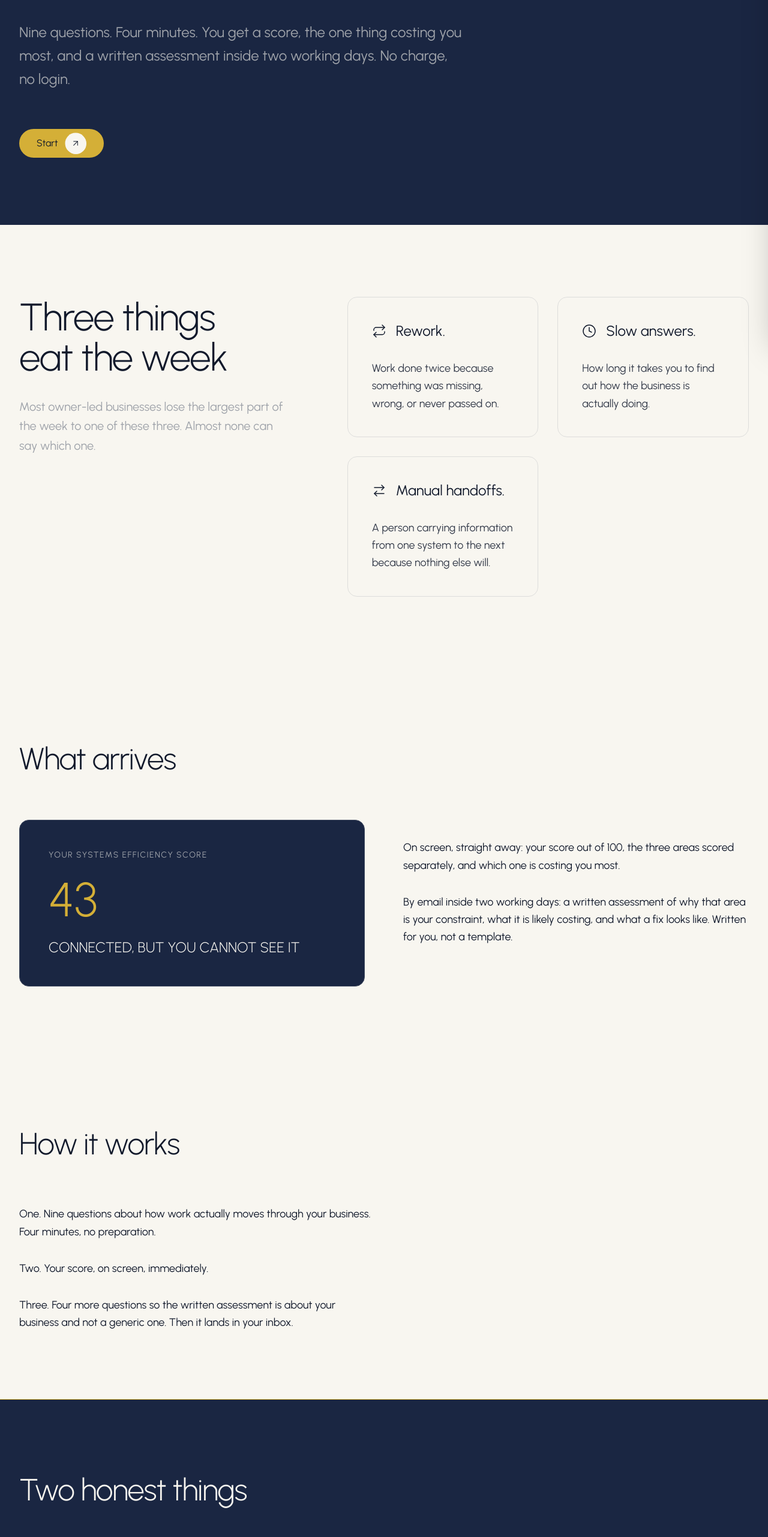
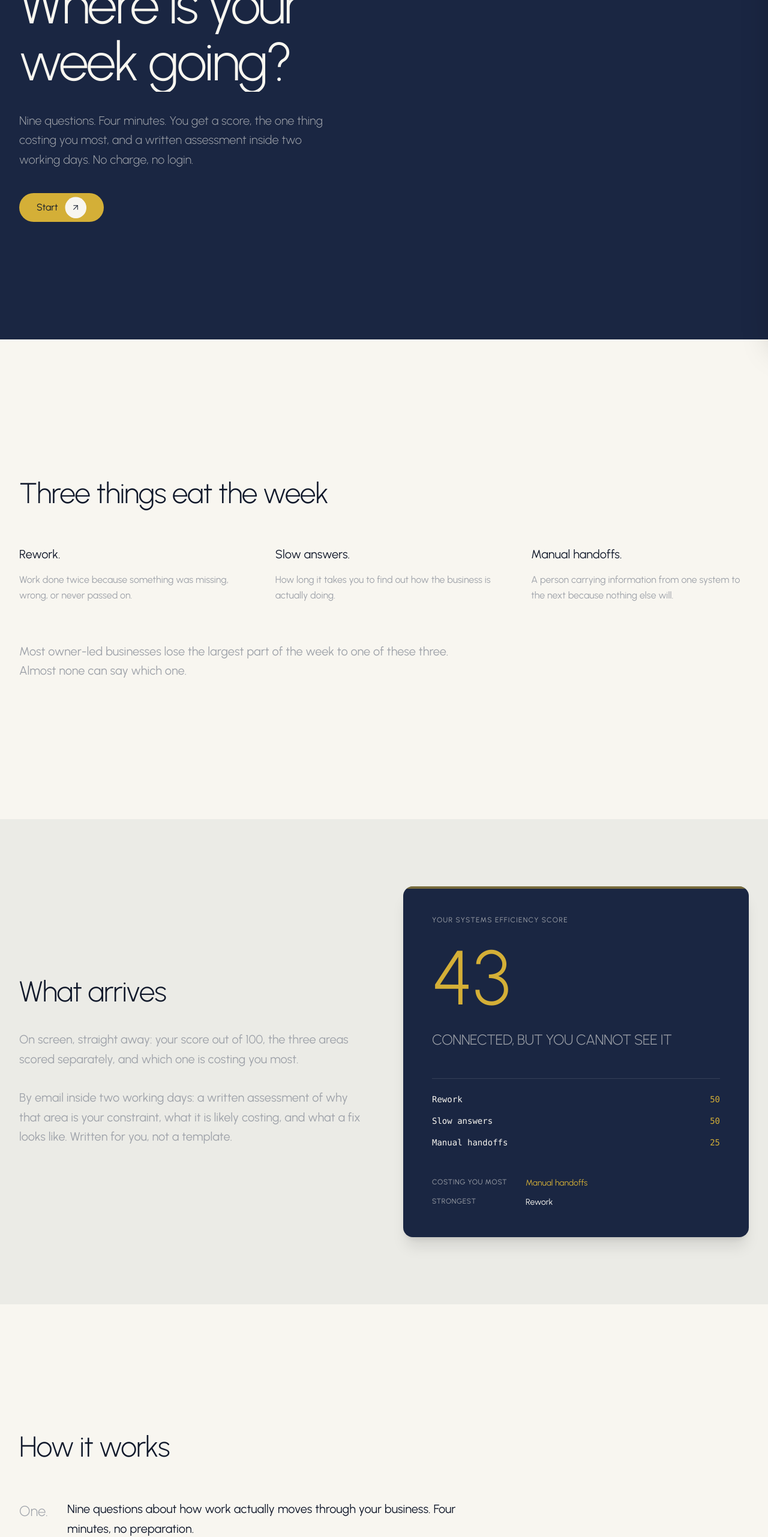
Before and after one commit to ashok-1986/alchemetryx-main, a Next.js app: page /week in a window 1280 px wide. Shown: the part 234-2797 px from the top of the page at 60% size. Built offline with nearby package versions, Linux system fonts and the light colour scheme.

Commit message:
feat: implement /week marketing page and tally embed shell

```diff
--- a/app/week/page.tsx
+++ b/app/week/page.tsx
@@ -1,199 +1,233 @@
 import type { Metadata } from "next";
+import { SectionFullBleed } from "@/components/sections/section-full-bleed";
+import { SplitLines } from "@/components/motion/split-lines";
+import { Reveal } from "@/components/motion/reveal";
 import { CircleExpandButton } from "@/components/ui/circle-expand-button";
-import { FeatureVelocity } from "@/components/ui/feature-velocity";
-import { Repeat, Clock, ArrowRightLeft } from "lucide-react";
-import { SectionFullBleed } from "@/components/sections/section-full-bleed";
+import { TallyEmbed } from "@/components/forms/tally-embed";
+
 export const metadata: Metadata = {
-  title: { absolute: "Where's your week going? — Alchemetryx" },
-  description:
-    "Nine questions, four minutes. Find out which of three things is costing your business the most time, and what to do about it.",
+  title: "Where's your week going? — Alchemetryx",
+  description: "Nine questions, four minutes. Find out which of three things is costing your business the most time, and what to do about it.",
   openGraph: {
     title: "Where's your week going? — Alchemetryx",
-    description:
-      "Nine questions, four minutes. Find out which of three things is costing your business the most time, and what to do about it.",
-    images: [{ url: "/og/week.png", width: 1200, height: 630 }],
-  },
-  twitter: {
-    card: "summary_large_image",
-    title: "Where's your week going? — Alchemetryx",
-    description:
-      "Nine questions, four minutes. Find out which of three things is costing your business the most time, and what to do about it.",
-    images: ["/og/week.png"],
-  },
+    description: "Nine questions, four minutes. Find out which of three things is costing your business the most time, and what to do about it.",
+    url: "https://alchemetryx.com/week",
+  }
 };
 
-export default function WeekMarketingPage() {
-  const jsonLd = {
-    "@context": "https://schema.org",
-    "@type": "Service",
-    name: "Systems Efficiency Diagnostic",
-    provider: {
-      "@type": "Organization",
-      name: "Alchemetryx",
-      url: "https://alchemetryx.com",
-    },
-    description:
-      "A free, nine-question diagnostic to identify friction in your business routines.",
-  };
-
-  const tallyUrl = "https://tally.so/r/jajPEJ";
-
+export default function WeekPage() {
   return (
     <>
-      <script
-        type="application/ld+json"
-        dangerouslySetInnerHTML={{ __html: JSON.stringify(jsonLd) }}
+      {/* Section 1: Hero (Sapphire) */}
+      <SectionFullBleed tone="dark" className="pt-40 pb-24 md:pt-56 md:pb-32">
+        <div className="max-w-4xl">
+          <SplitLines
+            lines={["Where is your", "week going?"]}
+            className="text-[clamp(3rem,7vw,6rem)] font-light leading-[1.02] tracking-[-0.04em] text-[var(--color-pearl)]"
           />
-      <main className="w-full">
-        {/* SECTION 1: HERO (Sapphire) */}
-        <SectionFullBleed tone="dark" fullHeight={false} className="pt-40 pb-32 md:pt-56 md:pb-48">
-          <div className="flex flex-col items-start gap-12 md:gap-16">
-            <h1 className="font-urbanist font-light text-[clamp(3.5rem,8vw,7rem)] leading-[0.9] tracking-[-0.04em] max-w-[20ch]">
-              Where is your week going?
-            </h1>
 
-            <p className="text-lg md:text-2xl font-normal leading-relaxed text-[var(--color-slate)] max-w-[55ch]">
-              Nine questions. Four minutes. You get a score, the one thing
-              costing you most, and a written assessment inside two working
-              days. No charge, no login.
+          <Reveal delay={0.3}>
+            <p className="mt-8 text-lg md:text-xl font-light text-[var(--color-slate)] max-w-[520px] leading-relaxed">
+              Nine questions. Four minutes. You get a score, the one thing costing you most, and a written assessment inside two working days. No charge, no login.
             </p>
+          </Reveal>
 
+          <Reveal delay={0.5}>
+            <div className="mt-10">
               <CircleExpandButton
-              href={tallyUrl}
+                href="#assessment"
                 variant="primary"
                 size="lg"
               >
                 Start
               </CircleExpandButton>
             </div>
+          </Reveal>
+        </div>
       </SectionFullBleed>
 
-        {/* SECTION 2: THE THREE THINGS (Pearl) */}
-        <FeatureVelocity
-          title="Three things eat the week"
-          description="Most owner-led businesses lose the largest part of the week to one of these three. Almost none can say which one."
-          features={[
-            {
-              title: "Rework.",
-              description: "Work done twice because something was missing, wrong, or never passed on.",
-              icon: <Repeat className="size-6 text-[var(--color-ink)]" strokeWidth={1.5} />,
-            },
-            {
-              title: "Slow answers.",
-              description: "How long it takes you to find out how the business is actually doing.",
-              icon: <Clock className="size-6 text-[var(--color-ink)]" strokeWidth={1.5} />,
-            },
-            {
-              title: "Manual handoffs.",
-              description: "A person carrying information from one system to the next because nothing else will.",
-              icon: <ArrowRightLeft className="size-6 text-[var(--color-ink)]" strokeWidth={1.5} />,
-            },
-          ]}
-          className="!py-20 md:!py-[120px]"
-        />
+      {/* Section 2: The three things (Pearl) */}
+      <SectionFullBleed tone="light" className="py-24 md:py-32">
+        <Reveal>
+          <h2 className="text-3xl md:text-5xl font-light tracking-tight mb-16 max-w-3xl">
+            Three things eat the week
+          </h2>
+        </Reveal>
 
-        {/* SECTION 3: WHAT YOU GET (Pearl) */}
-        <SectionFullBleed tone="light" fullHeight={false} className="pb-20 md:pb-[120px]">
-          <div className="flex flex-col gap-12 md:gap-16">
-            <h2 className="font-urbanist font-light text-[clamp(2rem,4vw,3.25rem)] tracking-tight max-w-[25ch]">
+        <div className="grid grid-cols-1 md:grid-cols-3 gap-8 md:gap-16 mb-16">
+          <Reveal delay={0.1}>
+            <div>
+              <h3 className="text-xl font-medium mb-4">Rework.</h3>
+              <p className="text-[var(--color-slate)] leading-relaxed">
+                Work done twice because something was missing, wrong, or never passed on.
+              </p>
+            </div>
+          </Reveal>
+          <Reveal delay={0.2}>
+            <div>
+              <h3 className="text-xl font-medium mb-4">Slow answers.</h3>
+              <p className="text-[var(--color-slate)] leading-relaxed">
+                How long it takes you to find out how the business is actually doing.
+              </p>
+            </div>
+          </Reveal>
+          <Reveal delay={0.3}>
+            <div>
+              <h3 className="text-xl font-medium mb-4">Manual handoffs.</h3>
+              <p className="text-[var(--color-slate)] leading-relaxed">
+                A person carrying information from one system to the next because nothing else will.
+              </p>
+            </div>
+          </Reveal>
+        </div>
+
+        <Reveal delay={0.4}>
+          <p className="text-lg md:text-xl text-[var(--color-slate)] max-w-3xl leading-relaxed">
+            Most owner-led businesses lose the largest part of the week to one of these three. Almost none can say which one.
+          </p>
+        </Reveal>
+      </SectionFullBleed>
+
+      {/* Section 3: What you get (Pearl) */}
+      <SectionFullBleed tone="light" className="py-24 md:py-32 bg-[var(--color-ink)]/5">
+        <div className="grid grid-cols-1 lg:grid-cols-2 gap-16 items-center">
+          <div>
+            <Reveal>
+              <h2 className="text-3xl md:text-5xl font-light tracking-tight mb-10">
                 What arrives
               </h2>
-
-            <div className="grid grid-cols-1 lg:grid-cols-2 gap-12 md:gap-16 items-start">
-              {/* Sample output visual - styled explicitly */}
-              <div className="bg-[var(--color-sapphire)] rounded-lg p-8 md:p-12 flex flex-col justify-center gap-6 border border-[var(--color-sapphire-line)]">
-                <p className="text-[var(--color-slate)] text-sm tracking-widest uppercase">
-                  Your Systems Efficiency Score
+            </Reveal>
+            <Reveal delay={0.1}>
+              <div className="space-y-8">
+                <p className="text-lg md:text-xl text-[var(--color-slate)] leading-relaxed">
+                  On screen, straight away: your score out of 100, the three areas scored separately, and which one is costing you most.
                 </p>
-                <div className="font-urbanist font-light text-6xl md:text-[80px] leading-none text-[var(--color-gold)]">
-                  43
-                </div>
-                <p className="font-urbanist font-light text-xl md:text-2xl text-[var(--color-pearl)] uppercase">
-                  Connected, but you cannot see it
+                <p className="text-lg md:text-xl text-[var(--color-slate)] leading-relaxed">
+                  By email inside two working days: a written assessment of why that area is your constraint, what it is likely costing, and what a fix looks like. Written for you, not a template.
                 </p>
               </div>
+            </Reveal>
+          </div>
+          <Reveal delay={0.3}>
+            {/* Sample output placeholder */}
+            <div className="bg-[var(--color-sapphire)] rounded-2xl p-8 md:p-12 text-[var(--color-pearl)] shadow-xl relative overflow-hidden">
+              <div className="absolute top-0 left-0 w-full h-1 bg-[var(--color-gold)] opacity-50"></div>
+              <p className="text-xs uppercase tracking-widest text-[var(--color-slate)] mb-6">Your Systems Efficiency Score</p>
+              <div className="text-[clamp(4rem,10vw,8rem)] font-light text-[var(--color-gold)] leading-none mb-6">43</div>
+              <p className="text-xl md:text-2xl font-light tracking-tight mb-12 uppercase text-[var(--color-slate)]">Connected, but you cannot see it</p>
 
-              <div className="flex flex-col gap-8 lg:pt-8">
-                <p className="text-base md:text-lg font-normal leading-relaxed text-[var(--color-ink)] max-w-[55ch]">
-                  On screen, straight away: your score out of 100, the three
-                  areas scored separately, and which one is costing you most.
-                </p>
-                <p className="text-base md:text-lg font-normal leading-relaxed text-[var(--color-ink)] max-w-[55ch]">
-                  By email inside two working days: a written assessment of why
-                  that area is your constraint, what it is likely costing, and
-                  what a fix looks like. Written for you, not a template.
-                </p>
+              <div className="space-y-4 mb-12 font-mono text-sm border-t border-[var(--color-slate)]/20 pt-6">
+                <div className="flex justify-between"><span>Rework</span><span className="text-[var(--color-gold)]">50</span></div>
+                <div className="flex justify-between"><span>Slow answers</span><span className="text-[var(--color-gold)]">50</span></div>
+                <div className="flex justify-between"><span>Manual handoffs</span><span className="text-[var(--color-gold)]">25</span></div>
+              </div>
+
+              <div className="text-sm">
+                <div className="grid grid-cols-[140px_1fr] gap-4 mb-3">
+                  <span className="text-[var(--color-slate)] uppercase tracking-wider text-xs">Costing you most</span>
+                  <span className="text-[var(--color-gold)]">Manual handoffs</span>
+                </div>
+                <div className="grid grid-cols-[140px_1fr] gap-4">
+                  <span className="text-[var(--color-slate)] uppercase tracking-wider text-xs">Strongest</span>
+                  <span className="text-[var(--color-pearl)]">Rework</span>
                 </div>
               </div>
             </div>
-        </SectionFullBleed>
-
-        {/* SECTION 4: HOW IT WORKS (Pearl) */}
-        <SectionFullBleed tone="light" fullHeight={false} className="pb-20 md:pb-[120px]">
-          <div className="flex flex-col gap-12 md:gap-16">
-            <h2 className="font-urbanist font-light text-[clamp(2rem,4vw,3.25rem)] tracking-tight max-w-[25ch]">
-              How it works
-            </h2>
-
-            <div className="flex flex-col gap-8">
-              <p className="text-base md:text-lg font-normal leading-relaxed text-[var(--color-ink)] max-w-[55ch]">
-                <strong className="text-[var(--color-ink)] font-normal">One.</strong> Nine
-                questions about how work actually moves through your business.
-                Four minutes, no preparation.
-              </p>
-              <p className="text-base md:text-lg font-normal leading-relaxed text-[var(--color-ink)] max-w-[55ch]">
-                <strong className="text-[var(--color-ink)] font-normal">Two.</strong> Your
-                score, on screen, immediately.
-              </p>
-              <p className="text-base md:text-lg font-normal leading-relaxed text-[var(--color-ink)] max-w-[55ch]">
-                <strong className="text-[var(--color-ink)] font-normal">Three.</strong> Four
-                more questions so the written assessment is about your business
-                and not a generic one. Then it lands in your inbox.
-              </p>
-            </div>
+          </Reveal>
         </div>
       </SectionFullBleed>
 
-        {/* SECTION 5: TWO HONEST THINGS (Sapphire) */}
-        <SectionFullBleed tone="dark" fullHeight={false} className="py-20 md:py-[120px] border-t border-[var(--color-gold)]">
-          <div className="flex flex-col gap-12 md:gap-16">
-            <h2 className="font-urbanist font-light text-[clamp(2rem,4vw,3.25rem)] tracking-tight max-w-[25ch]">
-              Two honest things
+      {/* Section 4: How it works (Pearl) */}
+      <SectionFullBleed tone="light" className="py-24 md:py-32">
+        <Reveal>
+          <h2 className="text-3xl md:text-5xl font-light tracking-tight mb-16">
+            How it works
           </h2>
+        </Reveal>
 
-            <div className="grid grid-cols-1 md:grid-cols-2 gap-12 md:gap-16">
-              <p className="text-base md:text-lg font-normal leading-relaxed text-[var(--color-slate)] max-w-[45ch]">
-                If your business already runs well, we will say so. The top band
-                reads: systems-led, you probably do not need us. That is a real
-                result and some people get it.
-              </p>
-              <p className="text-base md:text-lg font-normal leading-relaxed text-[var(--color-slate)] max-w-[45ch]">
-                Your answers are used to write your assessment and to improve
-                the scoring. They are processed securely by Tally as our service
-                provider, but are never sold and not added to any list you did
-                not ask for.
+        <div className="space-y-12 max-w-3xl">
+          <Reveal delay={0.1}>
+            <div className="flex gap-6 md:gap-8">
+              <div className="text-2xl font-light text-[var(--color-slate)] mt-1">One.</div>
+              <p className="text-lg md:text-xl leading-relaxed text-[var(--color-ink)]">
+                Nine questions about how work actually moves through your business. Four minutes, no preparation.
               </p>
             </div>
+          </Reveal>
+
+          <Reveal delay={0.2}>
+            <div className="flex gap-6 md:gap-8">
+              <div className="text-2xl font-light text-[var(--color-slate)] mt-1">Two.</div>
+              <p className="text-lg md:text-xl leading-relaxed text-[var(--color-ink)]">
+                Your score, on screen, immediately.
+              </p>
+            </div>
+          </Reveal>
+
+          <Reveal delay={0.3}>
+            <div className="flex gap-6 md:gap-8">
+              <div className="text-2xl font-light text-[var(--color-slate)] mt-1">Three.</div>
+              <p className="text-lg md:text-xl leading-relaxed text-[var(--color-ink)]">
+                Four more questions so the written assessment is about your business and not a generic one. Then it lands in your inbox.
+              </p>
+            </div>
+          </Reveal>
         </div>
       </SectionFullBleed>
 
-        {/* SECTION 6: CTA (Sapphire) */}
-        <SectionFullBleed tone="dark" fullHeight={false} className="pb-24 md:pb-40">
-          <div className="flex flex-col items-start gap-8">
-            <p className="font-urbanist font-light text-[clamp(1.5rem,3vw,2.25rem)] tracking-tight text-[var(--color-pearl)] max-w-[25ch]">
+      {/* Section 5: The honest bit (Sapphire) */}
+      <SectionFullBleed tone="dark" className="py-24 md:py-32 border-t border-[var(--color-gold)]/30 relative">
+        {/* Hairline rule requested by brief above Section 5 */}
+        <div className="absolute top-0 left-0 w-full h-[1px] bg-[var(--color-gold)]"></div>
+
+        <Reveal>
+          <h2 className="text-3xl md:text-5xl font-light tracking-tight mb-12 text-[var(--color-pearl)]">
+            Two honest things
+          </h2>
+        </Reveal>
+
+        <div className="space-y-8 max-w-3xl">
+          <Reveal delay={0.1}>
+            <p className="text-lg md:text-xl font-light text-[var(--color-slate)] leading-relaxed">
+              If your business already runs well, we will say so. The top band reads: systems-led, you probably do not need us. That is a real result and some people get it.
+            </p>
+          </Reveal>
+
+          <Reveal delay={0.2}>
+            <p className="text-lg md:text-xl font-light text-[var(--color-slate)] leading-relaxed">
+              Your answers are used to write your assessment and to improve the scoring. They are not sold, not shared, and not added to any list you did not ask for.
+            </p>
+          </Reveal>
+        </div>
+      </SectionFullBleed>
+
+      {/* Tally Embed Form Section */}
+      <section id="assessment" className="py-24 md:py-32 bg-[var(--color-pearl)] text-[var(--color-ink)]">
+        <div className="container mx-auto px-6">
+          <TallyEmbed />
+        </div>
+      </section>
+
+      {/* Section 6: CTA (Sapphire) */}
+      <SectionFullBleed tone="dark" className="py-24 md:py-32">
+        <div className="text-center flex flex-col items-center">
+          <Reveal>
+            <h2 className="text-3xl md:text-5xl font-light tracking-tight mb-10 text-[var(--color-pearl)]">
               Nine questions. Four minutes.
-            </p>
+            </h2>
+          </Reveal>
 
+          <Reveal delay={0.2}>
             <CircleExpandButton
-              href={tallyUrl}
+              href="#assessment"
               variant="primary"
               size="lg"
             >
               Start
             </CircleExpandButton>
+          </Reveal>
         </div>
       </SectionFullBleed>
-      </main>
     </>
   );
 }
--- /dev/null
+++ b/components/forms/tally-embed.tsx
@@ -0,0 +1,42 @@
+"use client";
+
+import { useEffect, useState, Suspense } from "react";
+import { useSearchParams } from "next/navigation";
+
+function TallyEmbedContent() {
+  const searchParams = useSearchParams();
+  const [srcParam, setSrcParam] = useState<string | null>(null);
+
+  useEffect(() => {
+    // Capture the ?src= query parameter if it exists
+    setSrcParam(searchParams.get("src"));
+  }, [searchParams]);
+
+  // Once the user provides the embed script, it can be injected here.
+  // We provide a placeholder container for now.
+  return (
+    <div className="w-full max-w-3xl mx-auto min-h-[600px] border border-dashed border-[var(--color-slate)]/20 rounded-xl flex items-center justify-center p-8 bg-black/5 dark:bg-white/5">
+      <div className="text-center">
+        <p className="text-[var(--color-slate)] mb-4">
+          [Tally Embed Placeholder]
+        </p>
+        <p className="text-sm text-[var(--color-slate)]/70">
+          Target form: jajPEJ<br />
+          {srcParam ? `Captured src param: ${srcParam}` : "No src parameter provided"}
+        </p>
+      </div>
+    </div>
+  );
+}
+
+export function TallyEmbed() {
+  return (
+    <Suspense fallback={
+      <div className="w-full max-w-3xl mx-auto min-h-[600px] border border-dashed border-[var(--color-slate)]/20 rounded-xl flex items-center justify-center p-8 bg-black/5 dark:bg-white/5">
+        <p className="text-[var(--color-slate)] mb-4">Loading form...</p>
+      </div>
+    }>
+      <TallyEmbedContent />
+    </Suspense>
+  );
+}
--- a/components/sections/who-we-are.tsx
+++ b/components/sections/who-we-are.tsx
@@ -131,7 +131,7 @@ export function WhoWeAre({
                   width={880}
                   height={660}
                   className="w-full h-full object-cover transition-transform duration-500 ease-out motion-safe:group-hover:scale-[1.04]"
-                  sizes="(max-width: 1023px) 100vw, 60vw"
+                  sizes="(max-width: 640px) 100vw, (max-width: 1023px) 100vw, 60vw"
                 />
                 <div className="absolute inset-x-0 bottom-0 h-[2px] bg-[var(--color-gold)]/0 transition-colors duration-300 group-hover:bg-[var(--color-gold)]/70" />
               </div>
```
Also changed, not shown: lib/score.ts (+11 -11 lines), scripts/find-fixtures.js (added, +79 -0 lines), 1 other file (tests, documents, lock files or other folders). Lines whose indentation alone changed are shown as unchanged.
